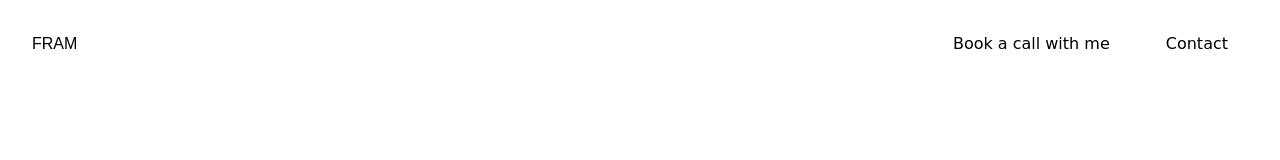
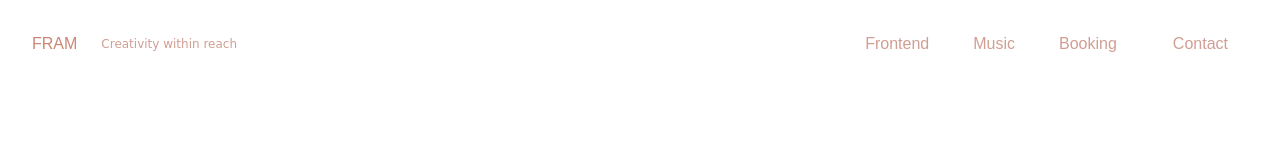
Before and after one commit to snorrekolnes/portefolio-2, a website built with Vite: page Portefolio-2/index.html in a window 1280 px wide. Built offline with nearby package versions, Linux system fonts and the light colour scheme.

Commit message:
HTML and css 1

```diff
--- a/Portefolio-2/index.html
+++ b/Portefolio-2/index.html
@@ -14,17 +14,15 @@
       >
         <div class="flex text-center flex-shrink-0 text-SWIMMER-BLACK mr-6">
           <a
-            class="text-SWIMMER-BLACK font-Josefin no-underline hover:text-white hover:no-underline"
+            class="text-FRAM-LIGHT-BROWN font-Josefin no-underline hover:text-white hover:no-underline"
             href="#"
           >
             <h1 class="pl-2 text-center justify-center">FRAM</h1>
           </a>
         </div>
-        <h2
-          class="text-SWIMMER-PINK text-center m-auto justify-center tablet:flex hidden font-Indie text-xs"
-        >
-          “Don`t just surf on the internet, go for a swim”
-        </h2>
+        <p class="motto text-FRAM-PINK font-Indie text-xs hidden lMobile:flex">
+          Creativity within reach
+        </p>
 
         <div class="block lg:hidden">
           <button
@@ -48,17 +46,33 @@
           <ul class="list-reset lg:flex justify-end flex-1 items-center">
             <li class="mr-3">
               <a
+                id="logout-btn"
+                class="inline-block text-FRAM-PINK no-underline font-Josefin hover:text-gray-200 hover:text-underline py-2 px-4"
+                href="#"
+                >Frontend</a
+              >
+            </li>
+            <li class="mr-3">
+              <a
+                id="logout-btn"
+                class="inline-block text-FRAM-PINK no-underline font-Josefin hover:text-gray-200 hover:text-underline py-2 px-4"
+                href="#"
+                >Music</a
+              >
+            </li>
+            <li class="mr-3">
+              <a
                 id="create-btn"
-                class="inline-block text-SWIMMER-BLACK font-Indie no-underline hover:text-gray-200 hover:text-underline py-2 px-4"
+                class="inline-block text-FRAM-PINK font-Josefin no-underline hover:text-gray-200 hover:text-underline py-2 px-4"
                 href="#"
-                >Book a call with me
+                >Booking
               </a>
             </li>
             <li id="credits-show" class="mr-3"></li>
             <li class="mr-3">
               <a
-                id="logout-btn"
-                class="inline-block text-SWIMMER-BLACK no-underline font-Indie hover:text-gray-200 hover:text-underline py-2 px-4"
+                id="contact-btn"
+                class="inline-block text-FRAM-PINK no-underline font-Josefin hover:text-gray-200 hover:text-underline py-2 px-4"
                 href="#"
                 >Contact</a
               >
@@ -67,6 +81,8 @@
         </div>
       </nav>
     </header>
+    <main class="bg-FRAM-DARK-BROWN"></main>
     <script type="module" src="/main.js"></script>
+    <script type="module" src="./homepage.js"></script>
   </body>
 </html>
--- a/Portefolio-2/tailwind.config.cjs
+++ b/Portefolio-2/tailwind.config.cjs
@@ -10,10 +10,22 @@ module.exports = {
       },
       colors: {
         "FRAM-LIGHT-BROWN": "#CB8677",
-        "FRAM-PINK": "#DO9E93",
+        "FRAM-PINK": "#D09E93",
         "FRAM-DARK-BROWN": "#271A14",
         "FRAM-WHITE": "#E9E5E4",
         "FRAM-TEAL": "#7BA69A",
+      }, screens: {
+
+        'lMobile': '425px',
+
+        'tablet': '740px',
+        // => @media (min-width: 640px) { ... }
+
+        'laptop': '1024px',
+        // => @media (min-width: 1024px) { ... }
+
+        'desktop': '1280px',
+        // => @media (min-width: 1280px) { ... }
       }
     },
   },
```
Also changed, not shown: Portefolio-2/homepage.js (added).
